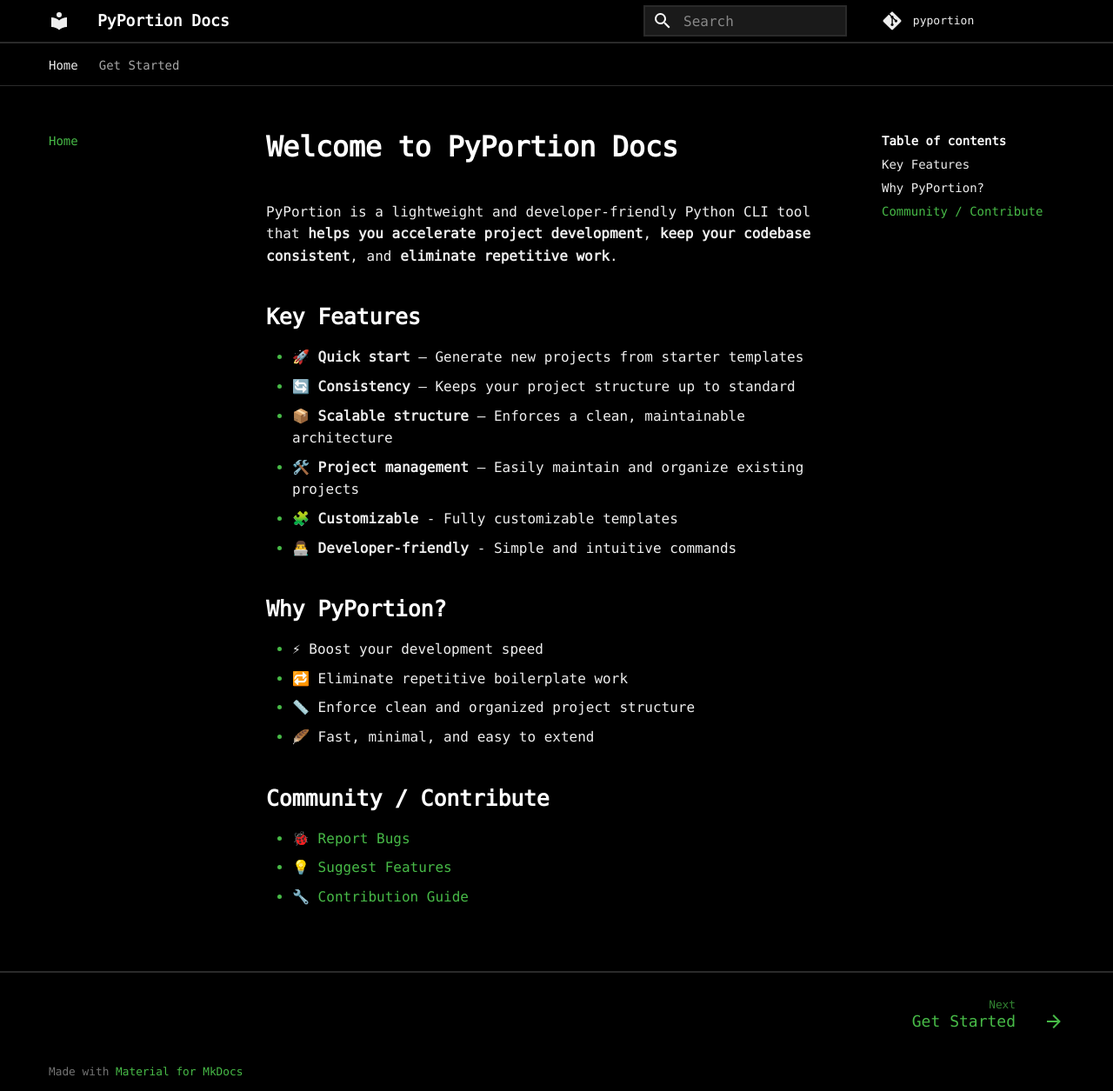
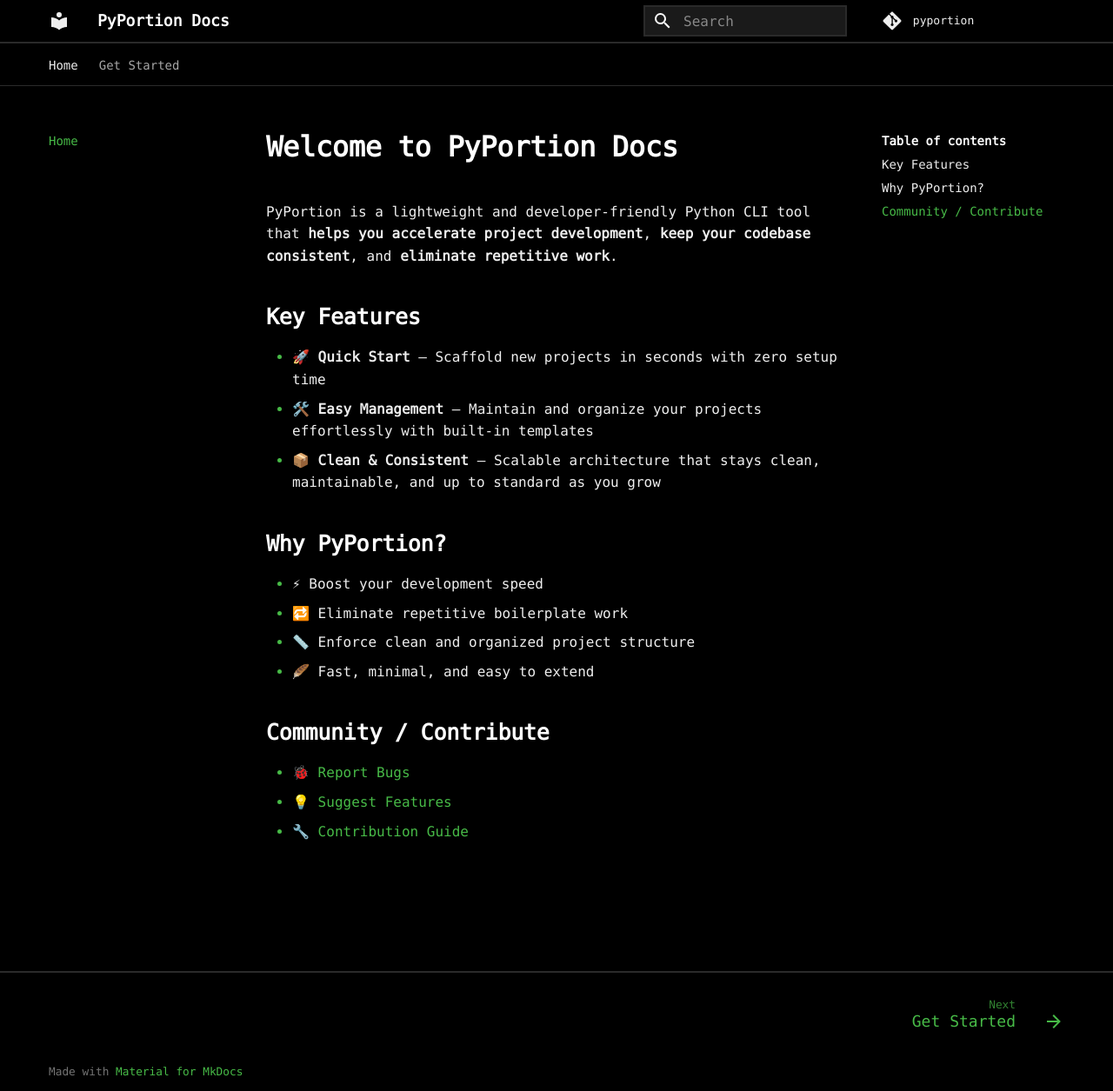
Before and after one commit to pyportion/pyportion, an MkDocs documentation site: the page built from docs/pages/index.md, in a window 1280 px wide and 1255 px high. Shown: the whole window at 87% size. Built offline with MkDocs 1.6.1 and Material for MkDocs 9.7.7, drawn with Linux system fonts in a browser that asks for light colours; comment, search, counter and statistics services are not loaded.

```diff
--- a/docs/pages/index.md
+++ b/docs/pages/index.md
@@ -5,12 +5,9 @@ PyPortion is a lightweight and developer-friendly Python CLI tool that **helps y
 
 ## Key Features
 
-- 🚀 **Quick start** – Generate new projects from starter templates
-- 🔄 **Consistency** – Keeps your project structure up to standard
-- 📦 **Scalable structure** – Enforces a clean, maintainable architecture
-- 🛠️ **Project management** – Easily maintain and organize existing projects
-- 🧩 **Customizable** -  Fully customizable templates
-- 👨‍💻 **Developer-friendly** - Simple and intuitive commands
+- 🚀 **Quick Start** – Scaffold new projects in seconds with zero setup time
+- 🛠️ **Easy Management** – Maintain and organize your projects effortlessly with built-in templates
+- 📦 **Clean & Consistent** – Scalable architecture that stays clean, maintainable, and up to standard as you grow
 
 ## Why PyPortion?
 
```
Also changed, not shown: README.md (+11 -4 lines), docs/index.html (+12 -16 lines).
